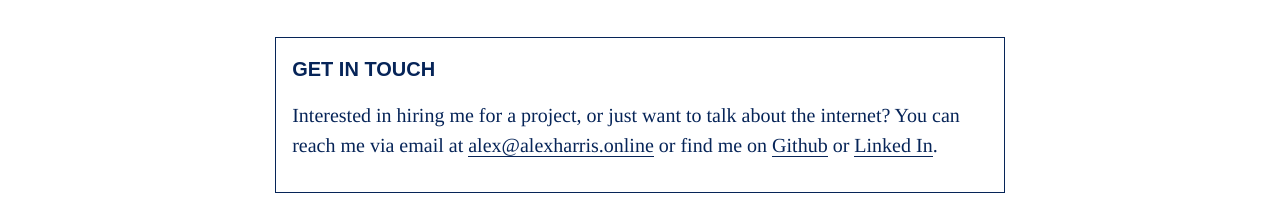
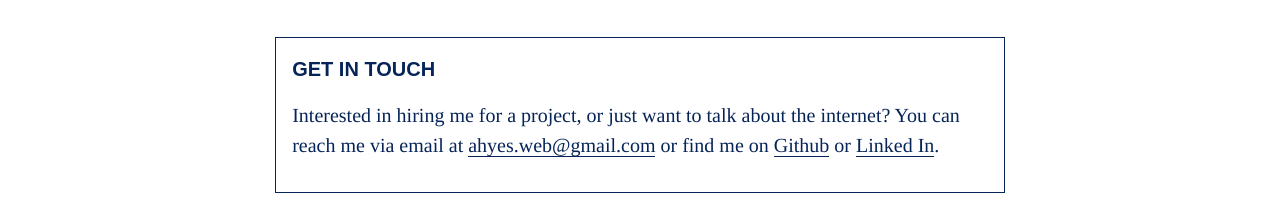
Before and after one commit to alexharris/ah-online, a Vue app: page / in a window 1280 px wide. Shown: the part 1900-2124 px from the top of the page. Built offline with nearby package versions, Linux system fonts and the light colour scheme.

Commit message:
update email

```diff
--- a/src/App.vue
+++ b/src/App.vue
@@ -75,8 +75,8 @@
           Interested in hiring me for a project, or just want to talk about the
           internet? You can reach me via email at
           <a
-            href="mailto:alex@alexharris.online"
-            >alex@alexharris.online</a
+            href="mailto:ahyes.web@gmail.com"
+            >ahyes.web@gmail.com</a
           >
           or find me on
           <a
```
Also changed, not shown: 28 other files (tests, documents, lock files or other folders).
